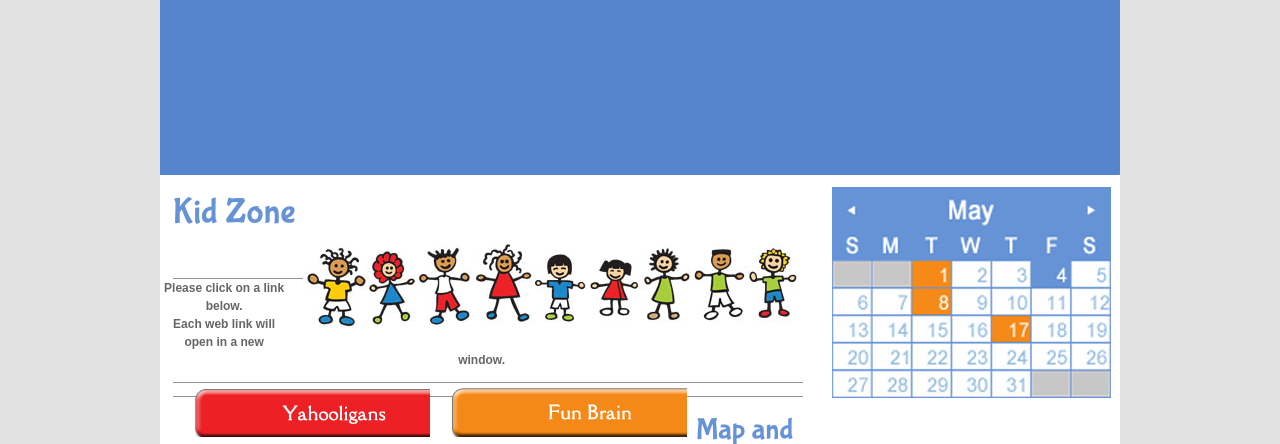
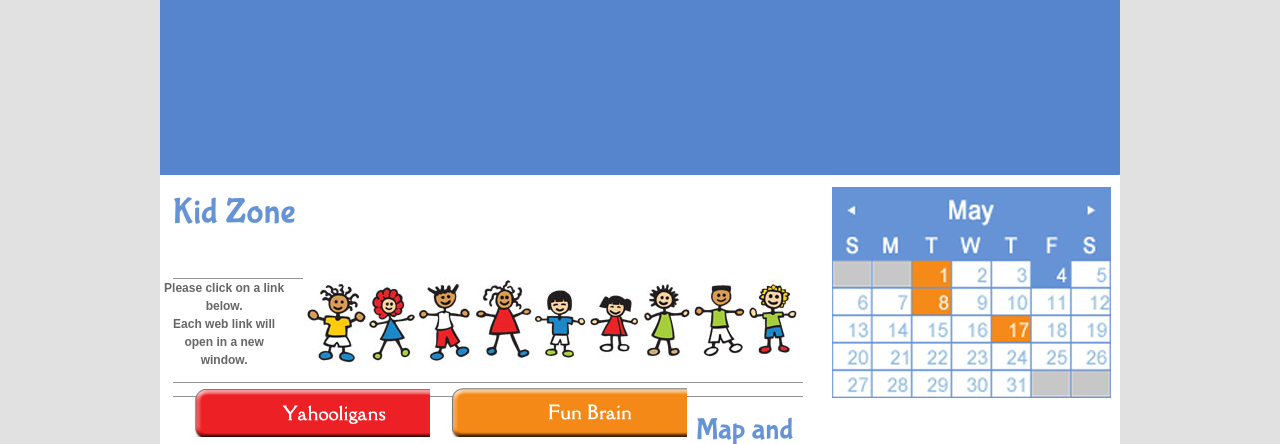
Before and after one commit to TreeFrogMediaDesign/wsp, a plain HTML site: page kid_zone.html in a window 1280 px wide. Shown: the part 312-756 px from the top of the page. Drawn offline with nearby package versions, Linux system fonts and the light colour scheme.

Commit message:
minor adjustments, trying to fix kid zone page

```diff
--- a/kid_zone.html
+++ b/kid_zone.html
@@ -130,7 +130,8 @@
       <div class="column1">
 
 		<div class="mleft">
-			<h1>Kid Zone <img src="images/cartoon_kids.jpg" style="float:right; padding:0 0 8px 15px;"/></h1>
+			<h1>Kid Zone</h1>
+			<img src="images/cartoon_kids.jpg" style="float:right; padding:0 0 8px 15px;"/>
 		</div>
 
 			<h6>Please click on a link below.<br />
```
